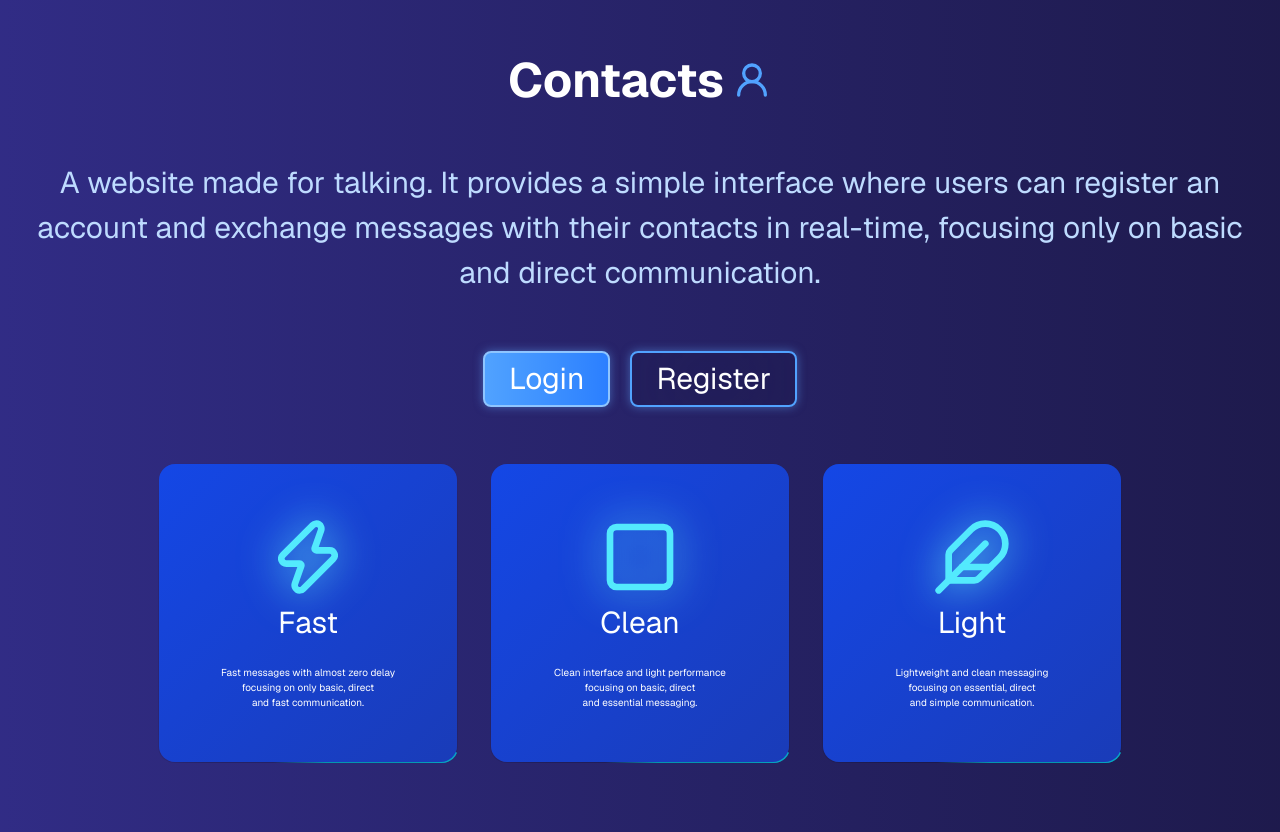
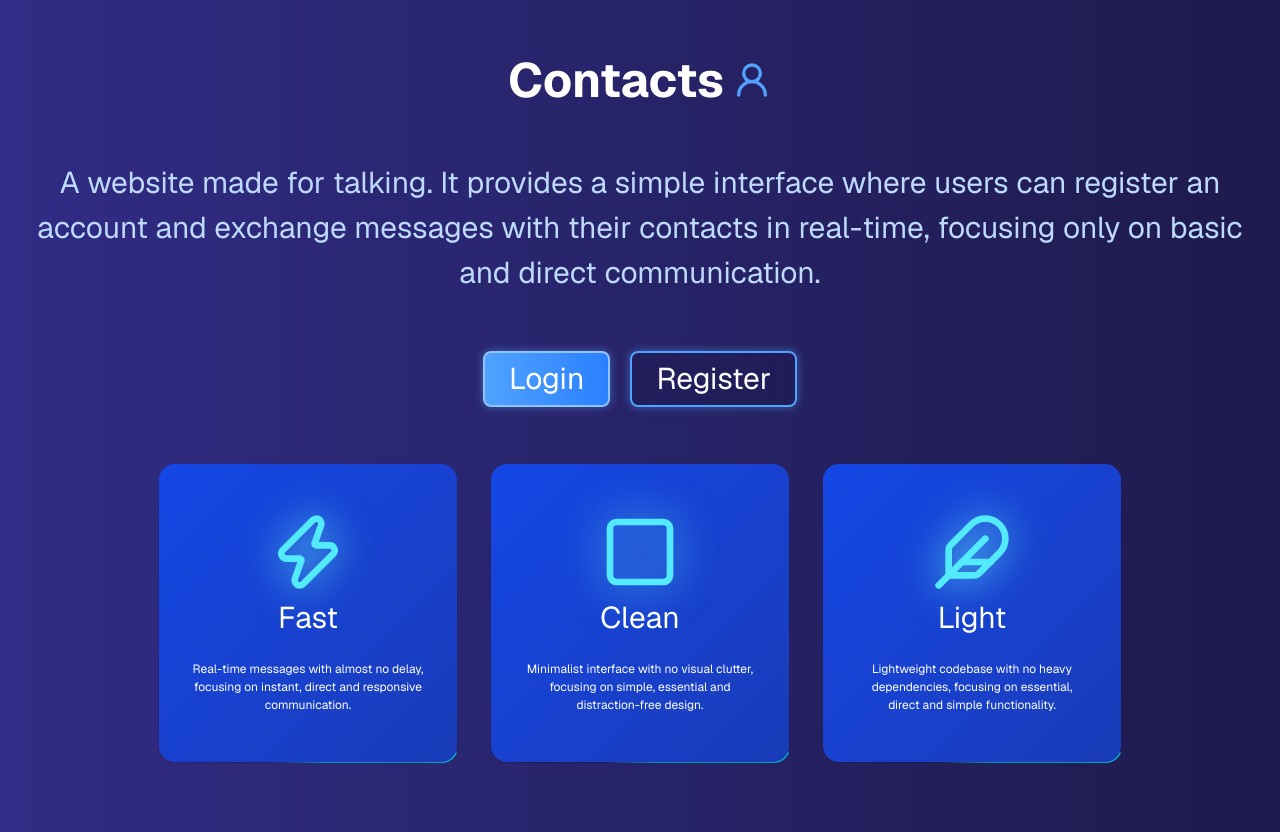
Before and after one commit to acctst-droid/Contacts, a Next.js app: page / in a window 1280 px wide. Built offline with nearby package versions, Linux system fonts and the light colour scheme.

Commit message:
changed feature card messages

```diff
--- a/src/app/page.tsx
+++ b/src/app/page.tsx
@@ -50,7 +50,10 @@ export default function Home() {
           <div className="relative z-10 w-full h-full p-8 bg-linear-to-br from-blue-700 shadow-2xl to-blue-800 backdrop-blur-3xl rounded-2xl flex-col justify-center flex items-center gap-2 text-center">
             <Zap className="text-cyan-300 drop-shadow-[0px_0px_20px_rgb(103,232,249)]" size={80}></Zap>
             <span className="text-white text-3xl">Fast</span>
-            <p className="text-white text-[10px] mt-4">Fast messages with almost zero delay <br /> focusing on only basic, direct <br /> and fast communication.</p>
+            <p className="text-white text-[12px] mt-4">
+              Real-time messages with almost no delay,
+              focusing on instant, direct
+              and responsive communication.</p>
           </div>
         </div>
 
@@ -62,7 +65,9 @@ export default function Home() {
           <div className="relative z-10 w-full h-full p-8 bg-linear-to-br from-blue-700 shadow-2xl to-blue-800 backdrop-blur-3xl rounded-2xl flex-col justify-center flex items-center gap-2 text-center">
             <Square className="text-cyan-300 drop-shadow-[0px_0px_20px_rgb(103,232,249)]" size={80}></Square>
             <span className="text-white text-3xl">Clean</span>
-            <p className="text-white text-[10px] mt-4">Clean interface and light performance <br /> focusing on basic, direct <br /> and essential messaging.</p>
+            <p className="text-white text-[12px] mt-4">Minimalist interface with no visual clutter,
+              focusing on simple, essential
+              and distraction-free design.</p>
           </div>
         </div>
 
@@ -74,7 +79,9 @@ export default function Home() {
           <div className="relative z-10 w-full h-full p-8 bg-linear-to-br from-blue-700 shadow-2xl to-blue-800 backdrop-blur-3xl rounded-2xl flex-col justify-center flex items-center gap-2 text-center">
             <Feather className="text-cyan-300 drop-shadow-[0px_0px_20px_rgb(103,232,249)]" size={80}></Feather>
             <span className="text-white text-3xl">Light</span>
-            <p className="text-white text-[10px] mt-4">Lightweight and clean messaging <br /> focusing on essential, direct <br /> and simple communication.</p>
+            <p className="text-white text-[12px] mt-4">Lightweight codebase with no heavy dependencies,
+              focusing on essential, direct
+              and simple functionality.</p>
           </div>
         </div>
       </div>
```
